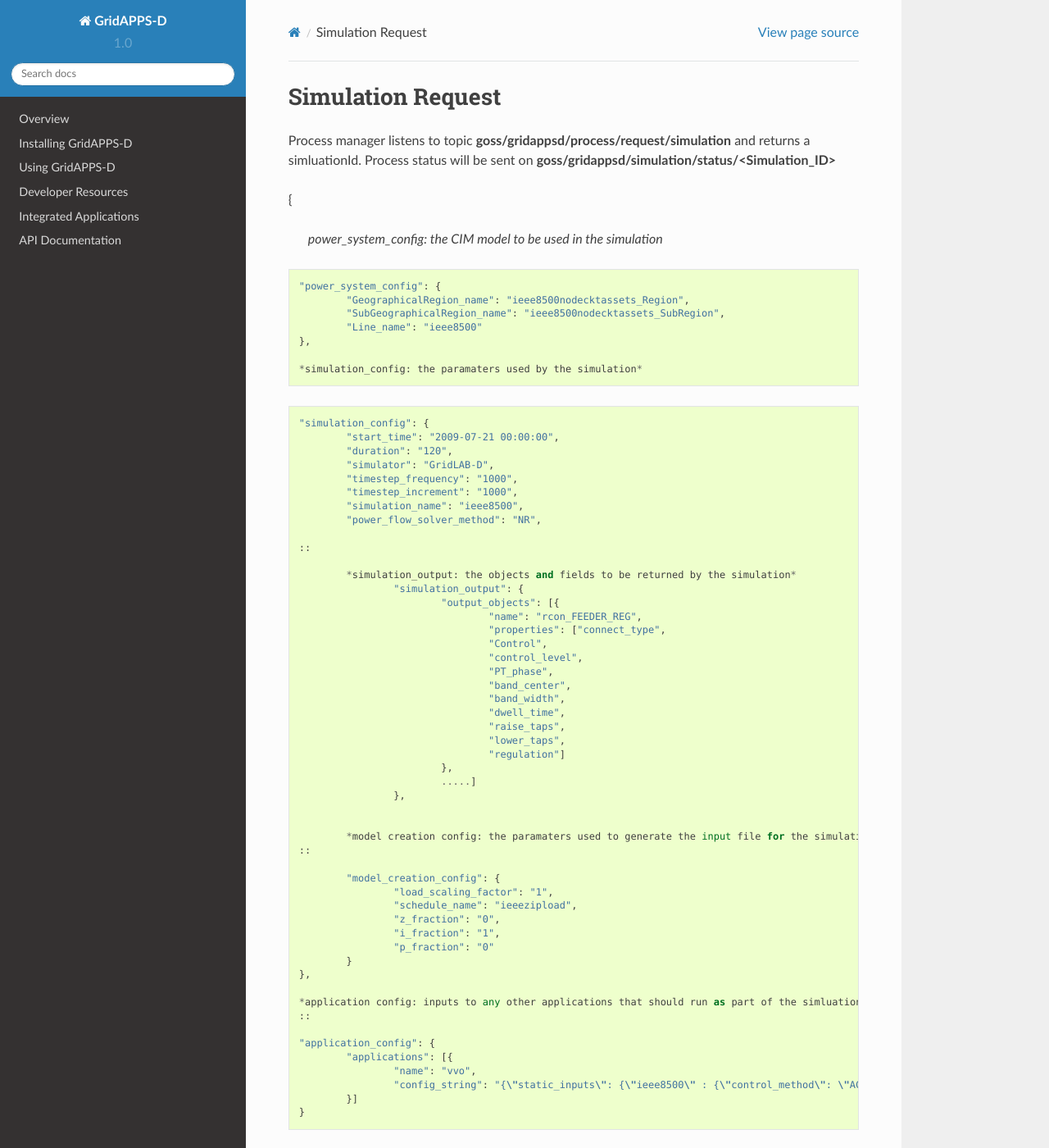
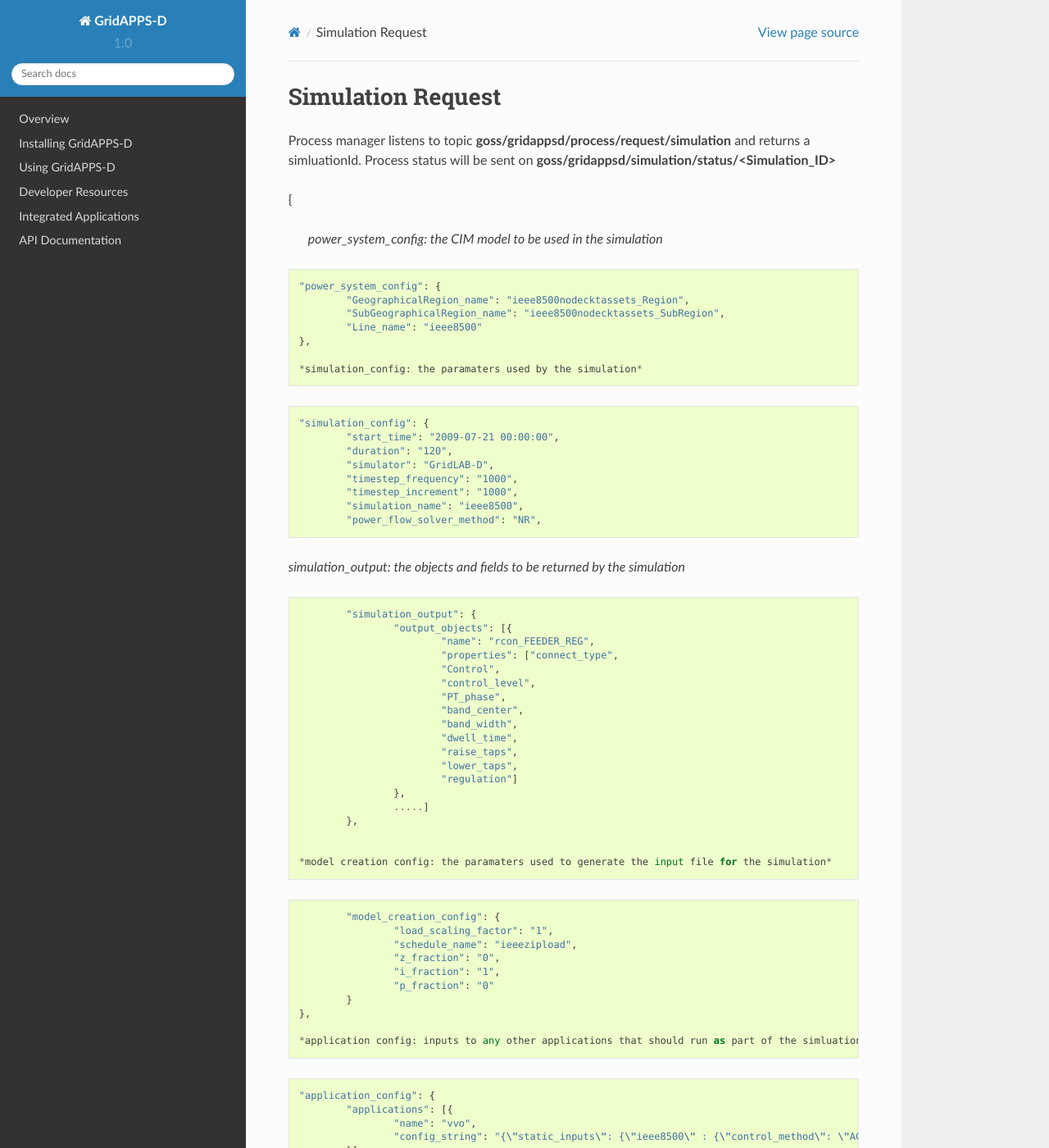
Before and after one commit to GRIDAPPSD/GOSS-GridAPPS-D, a Sphinx documentation site: the page built from docs/source/developer_resources/messaging/Simulation_Request.rst, in a window 1280 px wide and 1400 px high. Shown: the whole window at 82% size. Built offline with Sphinx 7.4.7 and the Read the Docs theme 2.0.0, drawn with Linux system fonts in a browser that asks for light colours; pages that are not in the unit, such as notebooks, are missing from menus.

```diff
--- a/docs/source/developer_resources/messaging/Simulation_Request.rst
+++ b/docs/source/developer_resources/messaging/Simulation_Request.rst
@@ -29,9 +29,9 @@ Process status will be sent on **goss/gridappsd/simulation/status/<Simulation_ID
 		"simulation_name": "ieee8500",
 		"power_flow_solver_method": "NR",
 
-	::
+*simulation_output: the objects and fields to be returned by the simulation*
+::
 
-		*simulation_output: the objects and fields to be returned by the simulation*
 			"simulation_output": {
 				"output_objects": [{
 					"name": "rcon_FEEDER_REG",
@@ -51,7 +51,7 @@ Process status will be sent on **goss/gridappsd/simulation/status/<Simulation_ID
 
 
 		*model creation config: the paramaters used to generate the input file for the simulation*
-	::
+::
 
 		"model_creation_config": {
 			"load_scaling_factor": "1",
@@ -63,7 +63,7 @@ Process status will be sent on **goss/gridappsd/simulation/status/<Simulation_ID
 	},
 
 	*application config: inputs to any other applications that should run as part of the simluation, in this case the voltvar application*
-	::
+::
 
 	"application_config": {
 		"applications": [{
```
